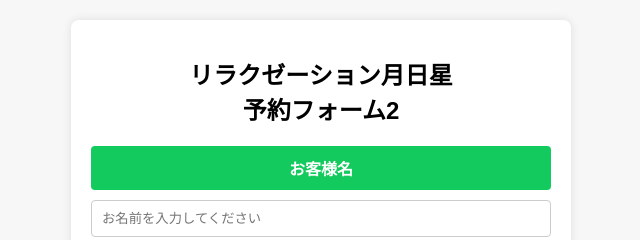
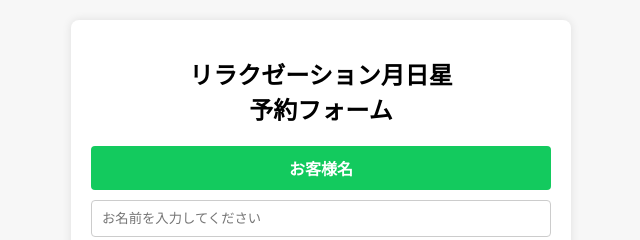
Before and after one commit to officialline0101/1st-for-confirmation, a plain HTML site: page index.html in a window 1280 px wide. Shown: the top 240 px of the page, 319-959 px from the left. Drawn offline with Linux system fonts and the light colour scheme; a script that the page names is missing.

Commit message:
Update index.html

```diff
--- a/index.html
+++ b/index.html
@@ -187,7 +187,7 @@
 </head>
 <body>
     <div class="container">
-        <h1>リラクゼーション月日星<br>予約フォーム2</h1>
+        <h1>リラクゼーション月日星<br>予約フォーム</h1>
         <div class="label">お客様名</div>
         <input type="text" id="name" placeholder="お名前を入力してください">
 
```
